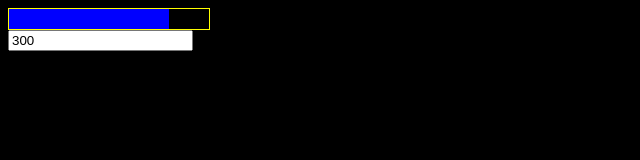
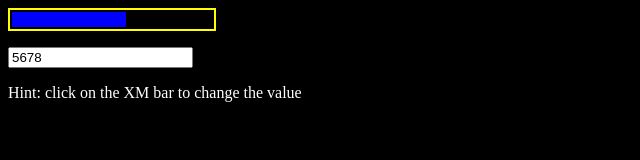
Before and after one commit to xosofox/IPAS, a plain HTML site: page xmbar.html in a window 1280 px wide. Shown: the whole page, without its empty margins (0-640 px from the left). Drawn offline with nearby package versions, Linux system fonts and the light colour scheme.

Commit message:
Nice XM Bar prototype

```diff
--- a/xmbar.html
+++ b/xmbar.html
@@ -1,56 +1,110 @@
 <!doctype html>
 <html>
+    <head>
         <script type="text/javascript" src="http://code.jquery.com/jquery-latest.min.js"></script>
+        <style type="text/css">
+            body {
+                color: #ffffff;
+            }
+
+            .xmbar {
+                position: relative;
+                width: 200px;
+                height: 15px;
+                background-color: black;
+                border: 2px solid yellow;
+                padding: 2px;
+            }
+
+            .xmbarbox {
+                width: 200px;
+                height: 15px;
+                position: relative;
+            }
+
+            .meterbar {
+                position: absolute;
+                height: 15px;
+            }
+
+        </style>
+    </head>
+    <body bgcolor="black">
+        <div class="xmbar">
+            <div class="xmbarbox">
+                <div id="meterbg" class="meterbar" style="width: 100%;  background-color: yellow;"></div>
+                <div id="meterfg" class="meterbar" style="width: 0%;  background-color: blue;"></div>
+            </div>
+        </div>
+
+        <p>
+            <input id="xmvalue" type="text" value="300" />
+        </p>
+
+        <p>Hint: click on the XM bar to change the value</p>
+
+
         <script type="text/javascript">
-
             var XMBar = {
-            'max' : 8000,
-            'min' : 0,
-            'value' : 300,
-setValue: function (v)
-{
-    if (v>this.max) v=this.max;
-    if (v<this.min) v=this.min;
+                'max': 10000,
+                'min': 0,
+                'value': 300,
+                setValue: function (v) {
+                    if (v > this.max) v = this.max;
+                    if (v < this.min) v = this.min;
 
                     var p = 0;
-    if (this.max!=0) {
-        p = v/this.max*100;
+                    if (this.max != 0) {
+                        p = v / this.max * 100;
                     }
 
-	var first="meter";
-	var second="meteryellow";
-    if (v>this.value) {
-		first="meteryellow";
-		second="meter";
+                    var first = "meterfg";
+                    var second = "meterbg";
+                    if (v > this.value) {
+                        first = "meterbg";
+                        second = "meterfg";
                     }
-    console.log(p);
-	console.log(first, second);
+                    //console.log(p);
+                    //console.log(first, second);
 
-	$("#"+first).stop(true).css("width",p + "%");
-	$("#"+second).stop(true).animate({"width":p + "%"},800);
+                    $("#" + first).stop(true).css("width", p + "%");
+                    $("#" + second).stop(true).animate({"width": p + "%"}, 800);
 
-    this.value=v;
+                    this.value = v;
+                },
+
+                setPercentage: function (p) {
+                    this.setValue(this.max * p);
+                },
+
+                getValue: function () {
+                    return Math.round(this.value);
+                }
             }
 
-        }
-
-		$(document).ready(function() {
-			$('#xmvalue').keyup(function(e) {
-				var v = parseInt(e.currentTarget.value,10)
+            $(document).ready(function () {
+                $('#xmvalue').keyup(function (e) {
+                    var v = parseInt(e.currentTarget.value, 10)
                     XMBar.setValue(v);
                 });
+
+                $('.xmbarbox').click(function (e) {
+                    var pageX = e.pageX;
+                    var offX = $(e.currentTarget).offset().left;
+                    var pos = pageX - offX;
+                    var w = $(e.currentTarget).width();
+                    console.log(pageX, offX, pos, w);
+                    var p = pos / w;
+                    XMBar.setPercentage(p);
+                    $('#xmvalue').val(XMBar.getValue());
+                })
+
+                $('#xmvalue').val(5678);
+                setTimeout(function () {
+                    XMBar.setValue(5678);
+                }, 500);
             });
 
         </script>
-
-<body bgcolor="black">
-
-	<div id ="cont" style="position: relative; width: 200px; height: 20px; background-color: blacl; border: 1px solid yellow">
-		<div id ="meteryellow" style="position: absolute; width: 80%; height: 20px; background-color: yellow"></div>
-		<div id ="meter" style="position: absolute; width: 80%; height: 20px; background-color: blue"></div>
-	</div>
-    <input id="xmvalue" type="text" value="300" />
     </body>
-
-
 </html>
```
Lines whose indentation alone changed are shown as unchanged.
